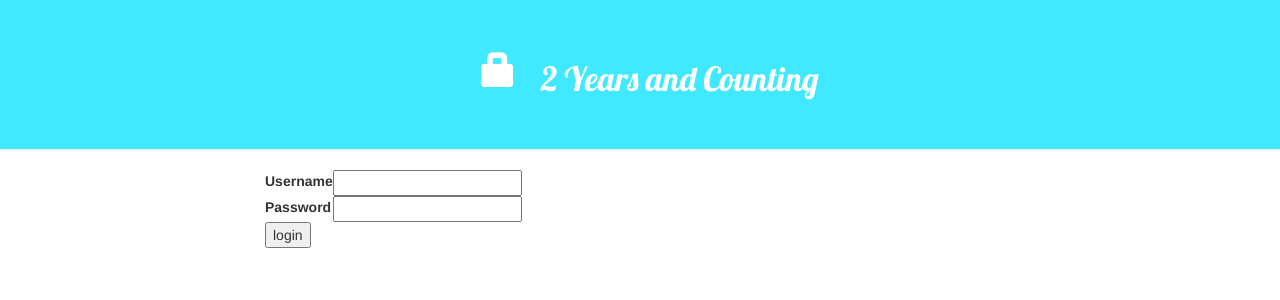
After one commit to klegsy/my-first-blog, a Django app: template blog/templates/blog/login.html in a window 1280 px wide. The commit adds this page. Shown: the top 300 px of the page. Run offline with Django 3.2, Linux system fonts and the light colour scheme; the template is opened without the code that fills it, so the values that code supplies are empty, except form fields; tables that the repository leaves empty hold one stand-in row (values such as "Sample post"); form fields are guessed from the names that the template uses; some libraries are stand-ins or nearby versions.

Commit message:
authentication for editing and creating posts.

```diff
--- a/blog/templates/blog/base.html
+++ b/blog/templates/blog/base.html
@@ -14,8 +14,10 @@
     <div class="page-header">
         {% if user.is_authenticated %}
             <a href="{% url "post_new" %}" class="top-menu">New Post<span class ="glyphicon glyphicon-plus"></span></a>
+            <a href="{% url 'post_draft_list' %}" class="top-menu"><span class="glyphicon glyphicon-edit"></span></a>
+        {% else %}
+            <a href="{% url 'django.contrib.auth.views.login' %}" class="top-menu"><span class="glyphicon glyphicon-lock"></span></a>
         {% endif %}
-
         <h1><a href="/">2 Years and Counting</a></h1>
     </div>
     <div class="content container">
--- /dev/null
+++ b/blog/templates/blog/login.html
@@ -0,0 +1,26 @@
+{% extends "blog/base.html" %}
+
+{% block content %}
+
+{% if form.errors %}
+<p>Your username and password didn't match. Please try again.</p>
+{% endif %}
+
+<form method="post" action="{% url 'django.contrib.auth.views.login' %}">
+{% csrf_token %}
+<table>
+<tr>
+    <td>{{ form.username.label_tag }}</td>
+    <td>{{ form.username }}</td>
+</tr>
+<tr>
+    <td>{{ form.password.label_tag }}</td>
+    <td>{{ form.password }}</td>
+</tr>
+</table>
+
+<input type="submit" value="login" />
+<input type="hidden" name="next" value="{{ next }}" />
+</form>
+
+{% endblock %}
--- a/blog/views.py
+++ b/blog/views.py
@@ -4,6 +4,7 @@ from django.utils import timezone
 from .models import Post
 from .forms import PostForm
 from .forms import CommentForm
+from django.contrib.auth.decorators import login_required
 
 
 def post_list(request):
@@ -16,6 +17,7 @@ def post_detail(request, pk):
     return render(request, 'blog/post_detail.html', {'post': post})
 
 
+@login_required
 def post_new(request):
     if request.method == "POST":
         form = PostForm(request.POST)
@@ -30,6 +32,7 @@ def post_new(request):
     return render(request, 'blog/post_edit.html', {'form': form})
 
 
+@login_required
 def post_edit(request, pk):
     post = get_object_or_404(Post, pk=pk)
     if request.method == "POST":
--- a/untitled/settings.py
+++ b/untitled/settings.py
@@ -100,6 +100,6 @@ USE_TZ = True
 
 # Static files (CSS, JavaScript, Images)
 # https://docs.djangoproject.com/en/1.8/howto/static-files/
-
+LOGIN_REDIRECT_URL = '/'
 STATIC_URL = '/static/'
 STATIC_ROOT = os.path.join(BASE_DIR, 'static')
--- a/untitled/urls.py
+++ b/untitled/urls.py
@@ -18,5 +18,6 @@ from django.contrib import admin
 
 urlpatterns = [
     url(r'^admin/', include(admin.site.urls)),
+    url(r'^accounts/login/$', 'django.contrib.auth.views.login')
     url(r'',include('blog.urls'))
 ]
```
